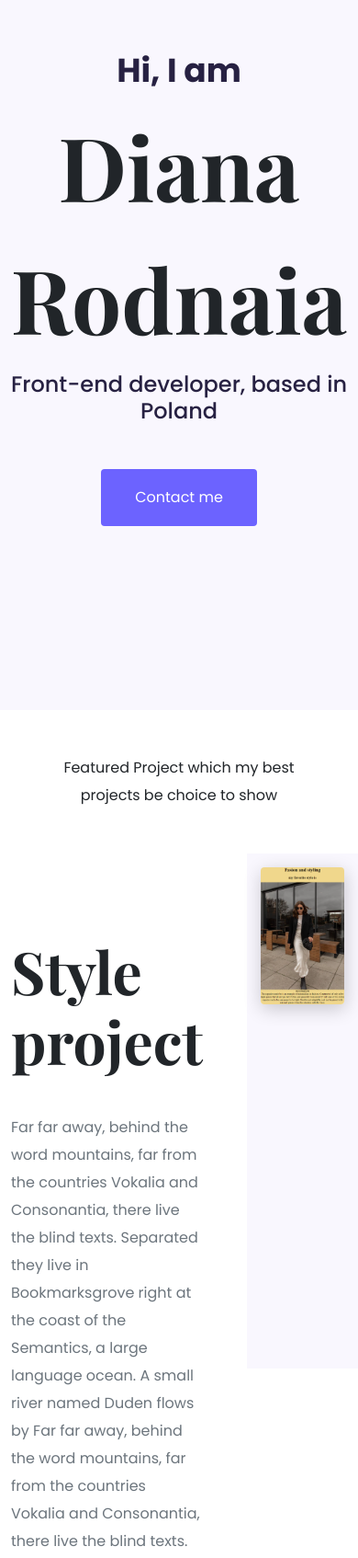
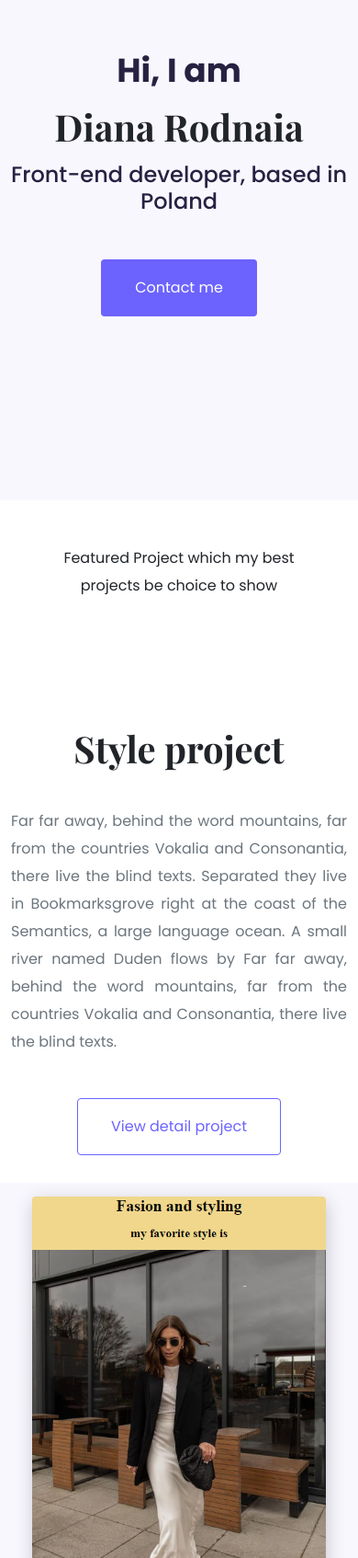
Before and after one commit to dianaaiandor/portfolio-project, a plain HTML site: page index.html in a window 390 px wide. Shown: the part 138-1832 px from the top of the page at 92% size. Drawn offline with nearby package versions, Linux system fonts and the light colour scheme.

Commit message:
add phone responsiveness

```diff
--- a/index.html
+++ b/index.html
@@ -48,7 +48,7 @@
       </p>
       <div class="container">
         <div class="row mb-5">
-          <div class="col project-description pe-5">
+          <div class="col-md project-description pe-lg-5">
             <h3>Style project</h3>
             <p class="text-muted">
               Far far away, behind the word mountains, far from the countries
@@ -67,7 +67,7 @@
               View detail project</a
             >
           </div>
-          <div class="col img-frame-style">
+          <div class="col-md img-frame-style">
             <img
               src="images/style.png"
               alt="style project"
@@ -77,14 +77,14 @@
         </div>
 
         <div class="row mb-5">
-          <div class="col img-frame-weather">
+          <div class="col-md img-frame-weather">
             <img
               src="images/weather_app.png"
               alt="weather project"
               class="project-img-weather img-fluid"
             />
           </div>
-          <div class="col project-description ps-5">
+          <div class="col-md project-description ps-lg-5">
             <h3>Weather App</h3>
             <p class="text-muted">
               Far far away, behind the word mountains, far from the countries
@@ -105,7 +105,7 @@
           </div>
         </div>
         <div class="row mb-5">
-          <div class="col project-description pe-5">
+          <div class="col-md project-description pe-lg-5">
             <h3>Dictionary App</h3>
             <p class="text-muted">
               Far far away, behind the word mountains, far from the countries
@@ -124,7 +124,7 @@
               View detail project</a
             >
           </div>
-          <div class="col img-frame-dictionary">
+          <div class="col-md img-frame-dictionary">
             <img
               src="images/dictionary.png"
               alt="weather project"
--- a/style/portfolio_style.css
+++ b/style/portfolio_style.css
@@ -52,7 +52,7 @@ p {
   margin-top: 40px;
 }
 
-.projects p {
+.projects {
 }
 
 .project-description {
@@ -116,3 +116,19 @@ p {
   display: block;
   margin: 0 auto;
 }
+
+@media (max-width: 576px) {
+  h1 {
+    font-size: 40px;
+  }
+  h3 {
+    font-size: 40px;
+    margin-top: 0px;
+  }
+  .projects {
+    text-align: center;
+  }
+  .projects p {
+    text-align: justify;
+  }
+}
```
